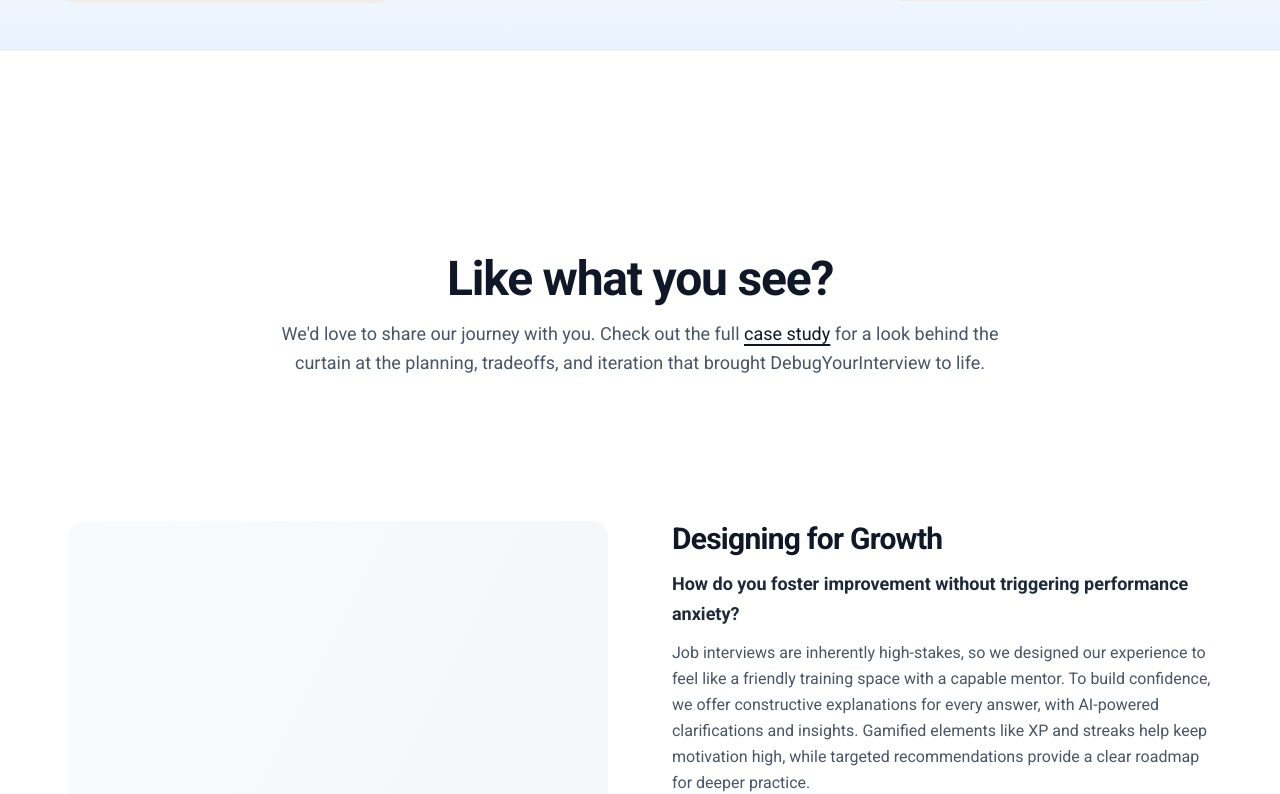
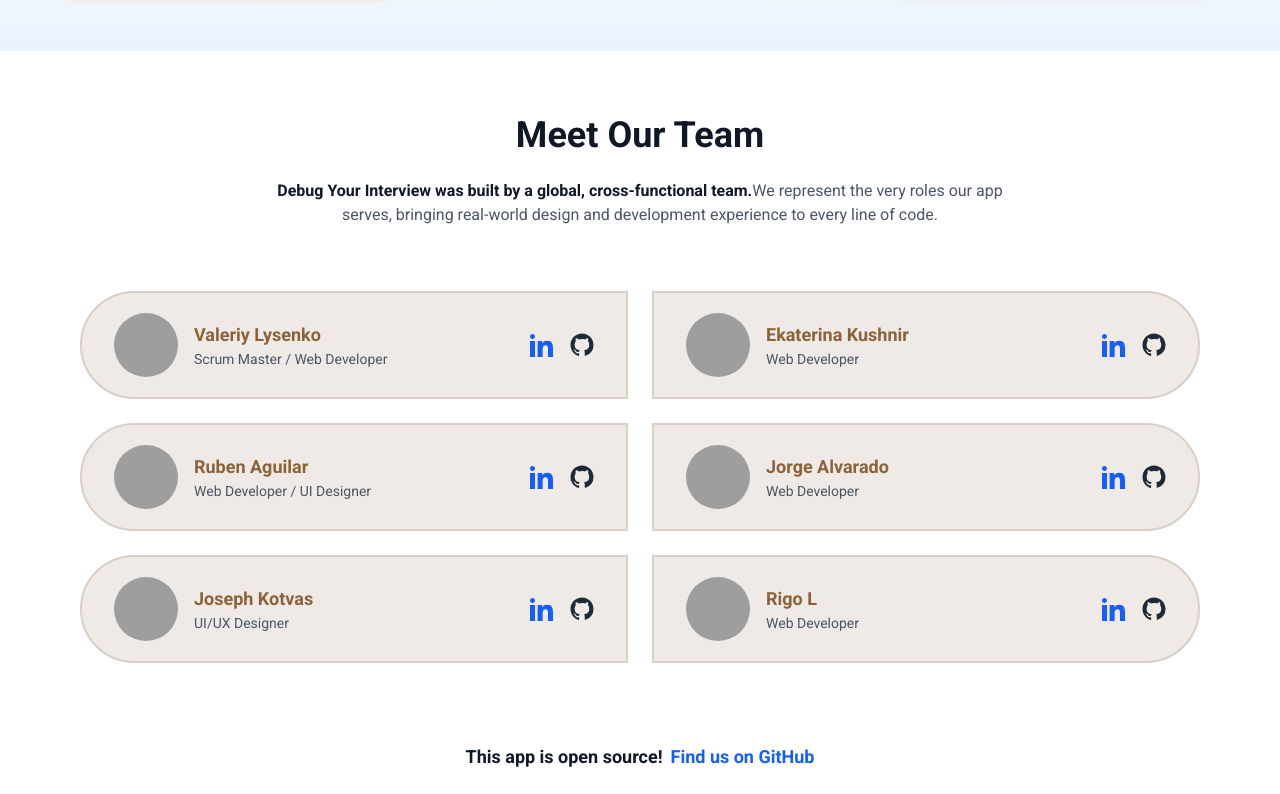
Before and after one commit to chingu-voyages/V59-tier3-team-39, a React (Vite) app in the folder frontend/: page / in a window 1280 px wide. Shown: the part 1614-2408 px from the top of the page. Built offline with nearby package versions, Linux system fonts and the light colour scheme; grey boxes are pictures that could not be loaded.

Commit message:
Update-add MeetMyTeam component

```diff
--- a/frontend/package.json
+++ b/frontend/package.json
@@ -21,7 +21,7 @@
   "devDependencies": {
     "@eslint/js": "^9.39.1",
     "@types/node": "^24.10.1",
-    "@types/react": "^19.2.5",
+    "@types/react": "^19.2.13",
     "@types/react-dom": "^19.2.3",
     "@vitejs/plugin-react": "^5.1.1",
     "eslint": "^9.39.1",
--- /dev/null
+++ b/frontend/src/components/case-study/MeetOurTeam.tsx
@@ -0,0 +1,183 @@
+import rigs from '../../assets/profileImages/rigs.png'
+import val from '../../assets/profileImages/val.png'
+import ekatarina from '../../assets/profileImages/ekatarina.png'
+import ruben from '../../assets/profileImages/ruben.png'
+import jorge from '../../assets/profileImages/jorge.png'
+import joseph from '../../assets/profileImages/joseph.png'
+
+type Member = {
+  name: string
+  role: string
+  github: string
+  linkedin: string
+  image: string
+}
+
+const members: Member[] = [
+  {
+    name: 'Valeriy Lysenko',
+    role: 'Scrum Master / Web Developer',
+    github: 'https://github.com/Valeriusdev',
+    linkedin: 'https://www.linkedin.com/in/valeriylysenko',
+    image: val,
+  },
+  {
+    name: 'Ekaterina Kushnir',
+    role: 'Web Developer',
+    github: 'https://github.com/katiaku',
+    linkedin: 'https://www.linkedin.com/in/ekaterina-kushnir-mikhaylova',
+    image: ekatarina,
+  },
+  {
+    name: 'Ruben Aguilar',
+    role: 'Web Developer / UI Designer',
+    github: 'https://github.com/rubenaguilardev',
+    linkedin: 'https://www.linkedin.com/in/rubenaguilar-',
+    image: ruben,
+  },
+  {
+    name: 'Jorge Alvarado',
+    role: 'Web Developer',
+    github: 'https://github.com/alvarado08',
+    linkedin: 'https://www.linkedin.com/in/jorgep-alvarado/',
+    image: jorge,
+  },
+  {
+    name: 'Joseph Kotvas',
+    role: 'UI/UX Designer',
+    github: 'https://github.com/joekotvas',
+    linkedin: 'https://www.linkedin.com/in/joekotvas/',
+    image: joseph,
+  },
+  {
+    name: 'Rigo L',
+    role: 'Web Developer',
+    github: 'https://github.com/r1g023',
+    linkedin: 'https://www.linkedin.com/in/rigo0101',
+    image: rigs,
+  },
+]
+
+// SVG Components
+const GitHubIcon = () => (
+  <svg
+    xmlns="http://www.w3.org/2000/svg"
+    viewBox="0 0 24 24"
+    fill="currentColor"
+    className="w-6 h-6"
+  >
+    <path d="M12 .5C5.65.5.5 5.65.5 12c0 5.08 3.29 9.39 7.85 10.91.57.1.78-.25.78-.55 0-.27-.01-1.17-.02-2.12-3.19.69-3.86-1.37-3.86-1.37-.52-1.33-1.27-1.68-1.27-1.68-1.04-.71.08-.7.08-.7 1.15.08 1.76 1.18 1.76 1.18 1.02 1.75 2.67 1.25 3.32.95.1-.74.4-1.25.72-1.54-2.55-.29-5.24-1.28-5.24-5.7 0-1.26.45-2.29 1.18-3.1-.12-.29-.51-1.47.11-3.06 0 0 .96-.31 3.15 1.18a10.9 10.9 0 012.87-.39c.97 0 1.95.13 2.87.39 2.19-1.49 3.15-1.18 3.15-1.18.62 1.59.23 2.77.11 3.06.73.81 1.18 1.84 1.18 3.1 0 4.43-2.69 5.4-5.25 5.69.41.35.77 1.04.77 2.1 0 1.52-.01 2.75-.01 3.13 0 .3.21.66.79.55A10.99 10.99 0 0023.5 12C23.5 5.65 18.35.5 12 .5z" />
+  </svg>
+)
+
+const LinkedInIcon = () => (
+  <svg
+    xmlns="http://www.w3.org/2000/svg"
+    viewBox="0 0 24 24"
+    fill="currentColor"
+    className="w-6 h-6"
+  >
+    <path d="M4.98 3.5C4.98 4.88 3.87 6 2.49 6S0 4.88 0 3.5 1.11 1 2.49 1s2.49 1.12 2.49 2.5zM0 8h5v16H0V8zm7.5 0h4.78v2.19h.07c.66-1.25 2.28-2.56 4.7-2.56 5.03 0 5.96 3.31 5.96 7.61V24h-5v-7.54c0-1.8-.03-4.11-2.5-4.11-2.5 0-2.88 1.95-2.88 3.98V24h-5V8z" />
+  </svg>
+)
+
+// Member Card Component
+const MemberCard = ({
+  member,
+  isLeftColumn,
+}: {
+  member: Member
+  isLeftColumn: boolean
+}) => {
+  const rounded = isLeftColumn
+    ? 'rounded-full md:rounded-l-full md:rounded-r-none'
+    : 'rounded-full md:rounded-r-full md:rounded-l-none'
+
+  return (
+    <div
+      className={`flex items-center justify-between bg-[#EFEAE5] border-2 border-[#D8CFC7] ${rounded} px-8 py-5 transition hover:shadow-md hover:-translate-y-1`}
+    >
+      <div className="flex items-center gap-4">
+        <img
+          src={member.image}
+          alt={member.name}
+          className="w-16 h-16 rounded-full object-cover"
+        />
+        <div>
+          <h3 className="text-lg font-semibold text-[#8C6239]">
+            {member.name}
+          </h3>
+          <p className="text-sm text-gray-600">{member.role}</p>
+        </div>
+      </div>
+      <div className="flex items-center gap-4">
+        <a
+          href={member.linkedin}
+          target="_blank"
+          rel="noopener noreferrer"
+          aria-label="LinkedIn"
+          className="text-blue-600 hover:opacity-80 transition"
+        >
+          <LinkedInIcon />
+        </a>
+        <a
+          href={member.github}
+          target="_blank"
+          rel="noopener noreferrer"
+          aria-label="GitHub"
+          className="text-gray-800 hover:opacity-80 transition"
+        >
+          <GitHubIcon />
+        </a>
+      </div>
+    </div>
+  )
+}
+
+export const MeetOurTeam = (): JSX.Element => {
+  return (
+    <section className="py-10 w-full">
+      <div className="max-w-6xl mx-auto px-4">
+        {/* Header */}
+        <div className="text-center max-w-3xl mx-auto">
+          <h2 className="text-4xl font-bold text-gray-900">Meet Our Team</h2>
+          <p className="mt-6 text-gray-600">
+            <span className="font-semibold text-gray-900">
+              Debug Your Interview was built by a global, cross-functional team.
+            </span>
+            We represent the very roles our app serves, bringing real-world
+            design and development experience to every line of code.
+          </p>
+        </div>
+
+        {/* Cards */}
+        <div className="mt-16 grid gap-6 md:grid-cols-2">
+          {members.map((member, index) => (
+            <MemberCard
+              key={member.github}
+              member={member}
+              isLeftColumn={index % 2 === 0}
+            />
+          ))}
+        </div>
+
+        {/* Open Source */}
+        <div className="mt-20 text-center">
+          <p className="text-lg text-gray-700">
+            <span className="font-semibold text-gray-900 pr-2">
+              This app is open source!
+            </span>
+            <a
+              href=" https://github.com/chingu-voyages/V59-tier3-team-39"
+              target="_blank"
+              rel="noopener noreferrer"
+              className="text-blue-600 font-semibold hover:underline"
+            >
+              Find us on GitHub
+            </a>
+          </p>
+        </div>
+      </div>
+    </section>
+  )
+}
--- a/frontend/src/components/main/CaseStudy.tsx
+++ b/frontend/src/components/main/CaseStudy.tsx
@@ -5,7 +5,7 @@ import { ContentBody } from '../case-study/ContentBody'
 
 const CaseStudy = () => {
   return (
-    <main className="min-h-screen bg-white pt-25">
+    <main className="min-h-screen bg-white pt-1">
       <Header />
 
       <section className="px-6 py-8 md:py-12 lg:py-16">
--- a/frontend/src/pages/Home.tsx
+++ b/frontend/src/pages/Home.tsx
@@ -1,4 +1,3 @@
-
 import Chatbot from '../components/main/Chatbot'
 import FeatureSection from '../components/main/FeatureSection'
 import TargetedRoles from '../components/tageted-roles/TargetedRoles'
@@ -7,40 +6,46 @@ import CaseStudy from '../components/main/CaseStudy'
 import heroBg from '../assets/hero/heroBg.png'
 import Hero from '../components/main/Hero'
 import divider from '../assets/divider.svg'
+import { MeetOurTeam } from '../components/case-study/MeetOurTeam'
 
 const Home = () => {
   return (
-    <main className='pt-17'>
+    <main className="pt-17">
       <div
-        className='bg-cover bg-center border-b-4 border-primary-stroke'
-        style={{backgroundImage: `url(${heroBg})`}}>
-        <div className='max-w-7xl mx-auto'>
+        className="bg-cover bg-center border-b-4 border-primary-stroke"
+        style={{ backgroundImage: `url(${heroBg})` }}
+      >
+        <div className="max-w-7xl mx-auto">
           <Hero />
         </div>
       </div>
-      <div className='relative'>
-        <div className='max-w-7xl mx-auto'>
-          <FeatureSection {...solutionData}/>
+      <div className="relative">
+        <div className="max-w-7xl mx-auto">
+          <FeatureSection {...solutionData} />
         </div>
-        <img src={divider} className="hidden md:block absolute -bottom-1 h-4 text-[#F6FAFE]"/>
+        <img
+          src={divider}
+          className="hidden md:block absolute -bottom-1 h-4 text-[#F6FAFE]"
+        />
       </div>
 
-      <div className='bg-primary-bg-gradient-section'>
-        <div className='max-w-7xl mx-auto'>
-          <TargetedRoles/>
+      <div className="bg-primary-bg-gradient-section">
+        <div className="max-w-7xl mx-auto">
+          <TargetedRoles />
         </div>
       </div>
 
-        <section className="flex justify-center w-full">
-          <CaseStudy />
-        </section>
-        <FeatureSection {...chinguData} />
+      <section className="flex justify-center w-full">
+        <MeetOurTeam />
+      </section>
+      <section className="flex justify-center w-full">
+        <CaseStudy />
+      </section>
+      <FeatureSection {...chinguData} />
 
-
-        {/* <section className="flex justify-center w-full">
+      {/* <section className="flex justify-center w-full">
           <Chatbot />
         </section>     */}
-
     </main>
   )
 }
```
Also changed, not shown: 1 other file (tests, documents, lock files or other folders).
